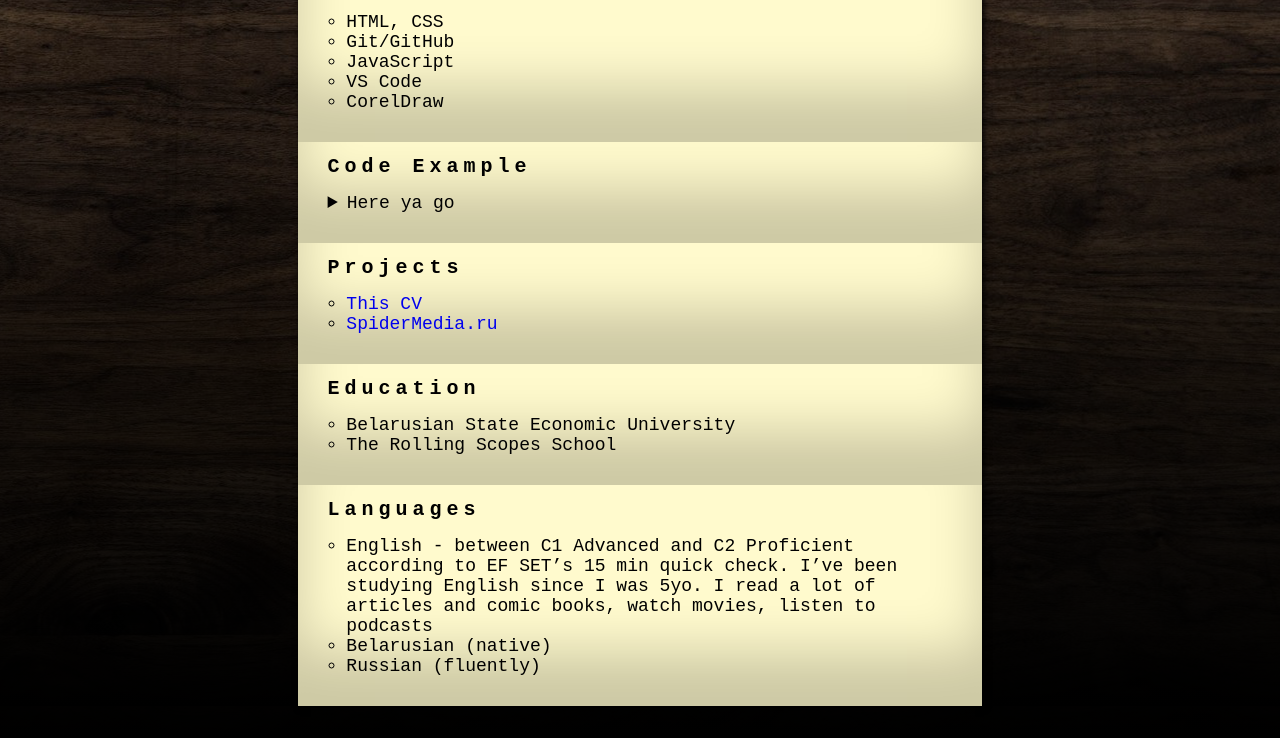
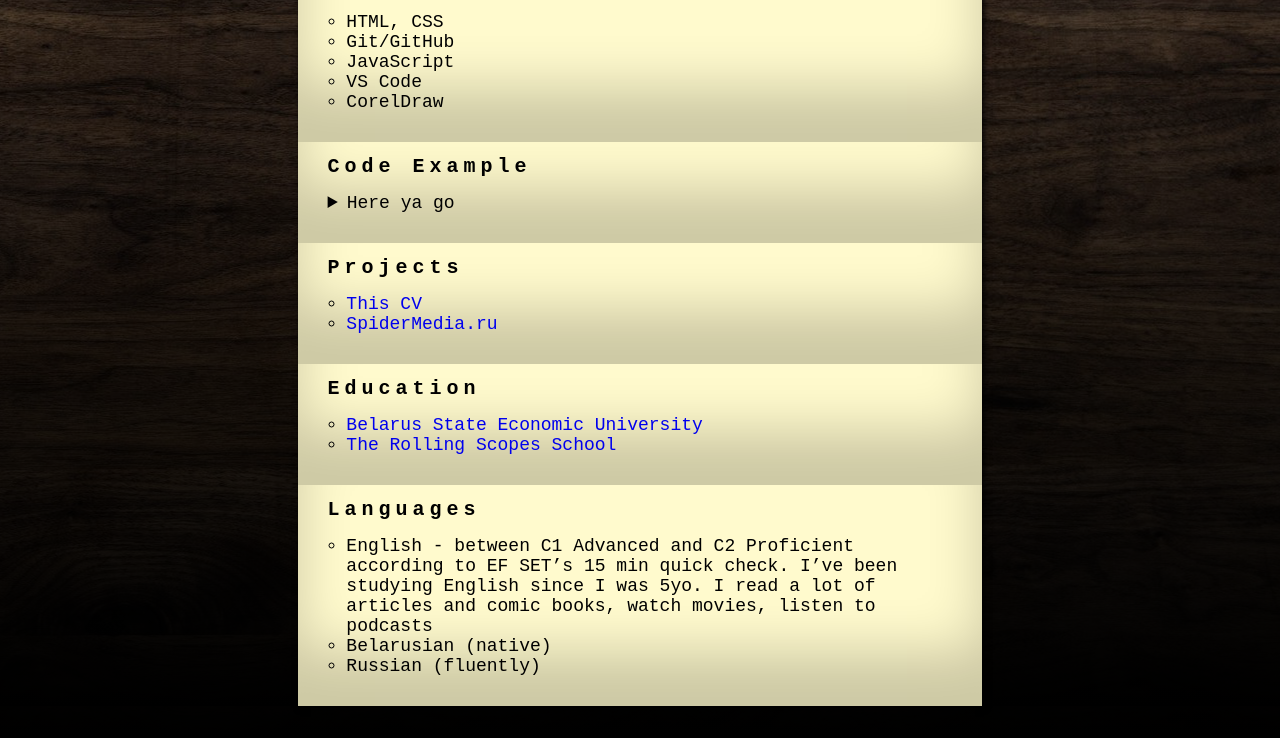
Before and after one commit to sterpazook/rsschool-cv, a plain HTML site: page index.html in a window 1280 px wide. Shown: the part 825-1563 px from the top of the page. Drawn offline with Linux system fonts and the light colour scheme.

Commit message:
feat: links to BSEU and RS School

```diff
--- a/index.html
+++ b/index.html
@@ -111,8 +111,8 @@ Due to current global events my main job is quickly becoming irrelevant. So I’
         <section>
             <h1 id="education">Education</h1>
             <ul>
-                <li>Belarusian State Economic University</li>
-                <li>The Rolling Scopes School</li>
+                <li><a href="http://bseu.by/" target="_blank">Belarus State Economic University</a></li>
+                <li><a href="https://rs.school/" target="_blank">The Rolling Scopes School</a> </li>
             </ul>
         </section>
         <section>
```
